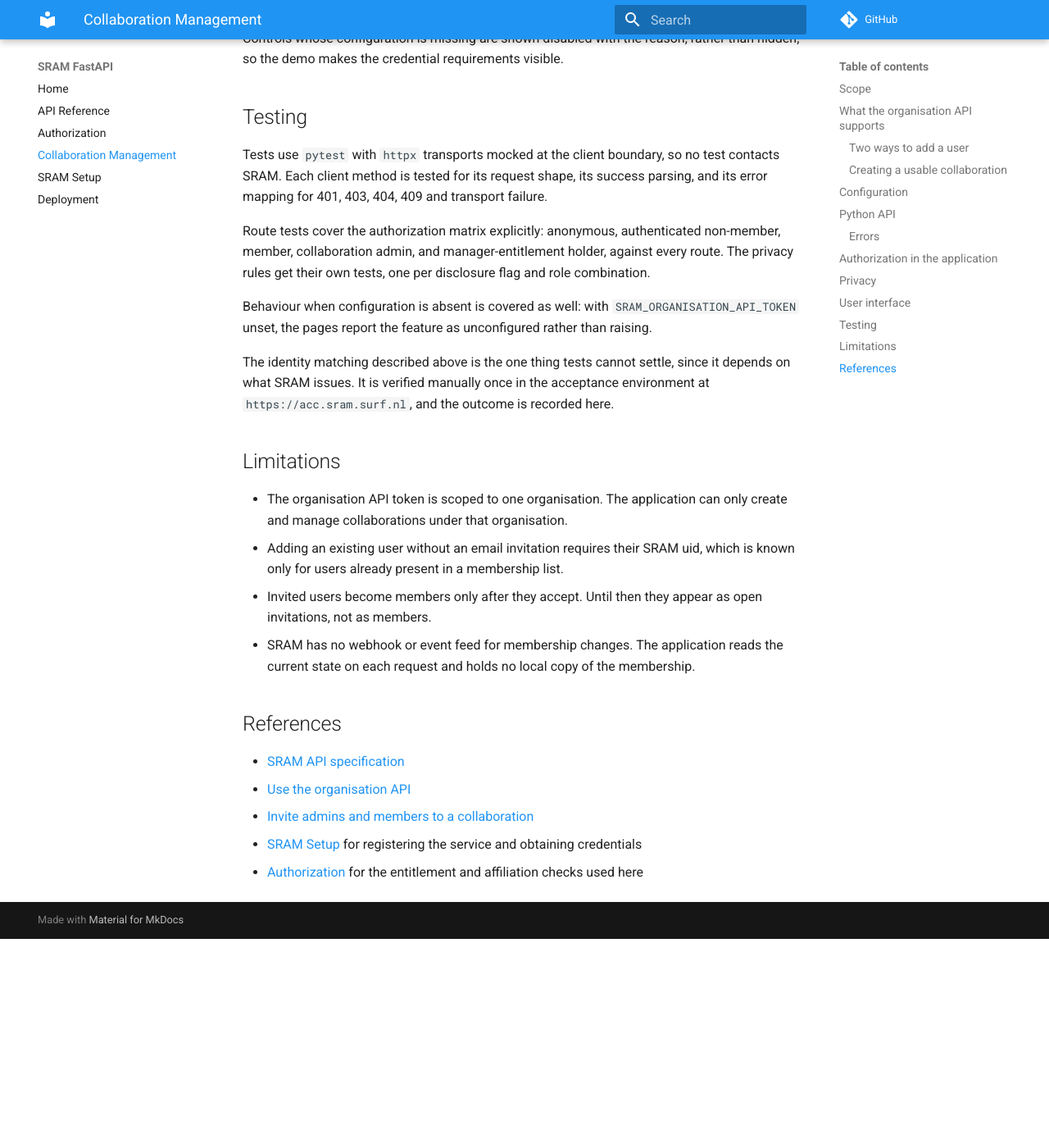
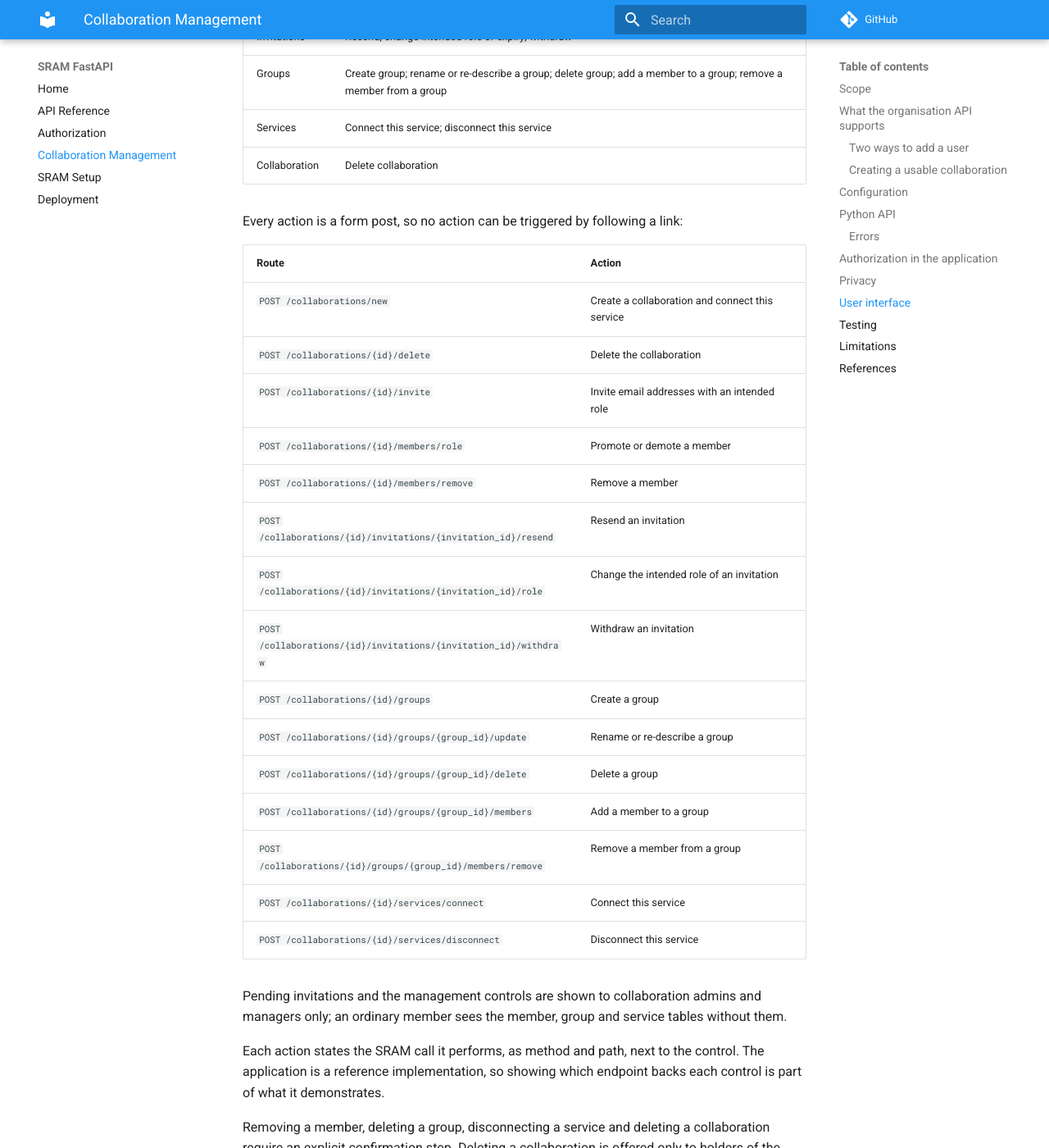
Before and after one commit to sorenwacker/sram-fastapi, an MkDocs documentation site: the page built from docs/collaboration-management.md, in a window 1280 px wide and 1400 px high, scrolled down 7120 px. Shown: the whole window at 82% size. Built offline with MkDocs 1.6.1 and Material for MkDocs 9.7.7, drawn with Linux system fonts in a browser that asks for light colours; comment, search, counter and statistics services are not loaded; before the commit the page ends 8265 px from its top, so only the background shows below that; some of the changed text lies outside the part shown.

Commit message:
Document collaboration management and its configuration

```diff
--- a/docs/collaboration-management.md
+++ b/docs/collaboration-management.md
@@ -97,17 +94,25 @@
 | `list_members(identifier)` | `GET /api/collaborations/v1/{id}`, returning its memberships |
 | `set_member_role(identifier, uid, role)` | `PUT /api/collaborations/v1/{id}/members` |
 | `remove_member(identifier, uid)` | `DELETE /api/collaborations/v1/{id}/members/{uid}` |
+| `disconnect_service(identifier, service_entity_id=None)` | `PUT /api/collaborations_services/v1/disconnect_collaboration_service/{id}` |
 | `invite(identifier, emails, role, ...)` | `PUT /api/invitations/v1/collaboration_invites` |
 | `list_open_invitations(identifier)` | `GET /api/invitations/v1/invitations/{id}` |
 | `resend_invitation(external_identifier)` | `PUT /api/invitations/v1/resend/{external_identifier}` |
+| `update_invitation(external_identifier, role=None, groups=None)` | `PATCH /api/invitations/v1/update/{external_identifier}` |
 | `withdraw_invitation(external_identifier)` | `DELETE /api/invitations/v1/{external_identifier}` |
+| `create_group(identifier, name, short_name, ...)` | `POST /api/groups/v1` |
+| `update_group(group_identifier, ...)` | `PUT /api/groups/v1/{group_identifier}` |
+| `delete_group(group_identifier)` | `DELETE /api/groups/v1/{group_identifier}` |
+| `add_group_member(group_identifier, uid)` | `POST /api/groups/v1/{group_identifier}` |
+| `remove_group_member(group_identifier, uid)` | `DELETE /api/groups/v1/{group_identifier}/members/{uid}` |
 
-Dataclasses `Collaboration`, `Membership`, `Invitation` and `CollaborationCreate` mirror the SRAM schemas and expose only the fields the application uses. `Membership` carries `uid`, `role`, `status`, `expiry_date`, `name` and `email`; the last two come from the nested `user` object.
+Dataclasses `Organisation`, `Collaboration`, `Membership`, `Group`, `Service`, `Invitation` and `CollaborationCreate` mirror the SRAM schemas and expose only the fields the application uses. `Membership` carries `uid`, `role`, `status`, `expiry_date`, `name` and `email`; the last two come from the nested `user` object.
 
 ### Errors
 
 | Condition | Exception | Handling |
 |-----------|-----------|----------|
+| No organisation API token, or no service entity ID where one is required | `SRAMNotConfiguredError` | Raised before any request is sent, so an unconfigured deployment never contacts SRAM |
 | SRAM answers 401 or 403 | `OrganisationTokenError` | The organisation API token is invalid, expired, or lacks rights on the target. Logged as an administrator action item, shown to the user as a configuration problem, mirroring `IntrospectionTokenError` |
 | SRAM answers 404 | `CollaborationNotFoundError` | The collaboration or invitation does not exist, or is outside this organisation |
 | SRAM answers 409 | `CollaborationConflictError` | For example a duplicate group membership or short name |
@@ -152,6 +157,28 @@
 | Services | Connect this service; disconnect this service |
 | Collaboration | Delete collaboration |
 
+Every action is a form post, so no action can be triggered by following a link:
+
+| Route | Action |
+|-------|--------|
+| `POST /collaborations/new` | Create a collaboration and connect this service |
+| `POST /collaborations/{id}/delete` | Delete the collaboration |
+| `POST /collaborations/{id}/invite` | Invite email addresses with an intended role |
+| `POST /collaborations/{id}/members/role` | Promote or demote a member |
+| `POST /collaborations/{id}/members/remove` | Remove a member |
+| `POST /collaborations/{id}/invitations/{invitation_id}/resend` | Resend an invitation |
+| `POST /collaborations/{id}/invitations/{invitation_id}/role` | Change the intended role of an invitation |
+| `POST /collaborations/{id}/invitations/{invitation_id}/withdraw` | Withdraw an invitation |
+| `POST /collaborations/{id}/groups` | Create a group |
+| `POST /collaborations/{id}/groups/{group_id}/update` | Rename or re-describe a group |
+| `POST /collaborations/{id}/groups/{group_id}/delete` | Delete a group |
+| `POST /collaborations/{id}/groups/{group_id}/members` | Add a member to a group |
+| `POST /collaborations/{id}/groups/{group_id}/members/remove` | Remove a member from a group |
+| `POST /collaborations/{id}/services/connect` | Connect this service |
+| `POST /collaborations/{id}/services/disconnect` | Disconnect this service |
+
+Pending invitations and the management controls are shown to collaboration admins and managers only; an ordinary member sees the member, group and service tables without them.
+
 Each action states the SRAM call it performs, as method and path, next to the control. The application is a reference implementation, so showing which endpoint backs each control is part of what it demonstrates.
 
 Removing a member, deleting a group, disconnecting a service and deleting a collaboration require an explicit confirmation step. Deleting a collaboration is offered only to holders of the manager entitlement.
@@ -164,7 +191,7 @@
 
 Route tests cover the authorization matrix explicitly: anonymous, authenticated non-member, member, collaboration admin, and manager-entitlement holder, against every route. The privacy rules get their own tests, one per disclosure flag and role combination.
 
-Behaviour when configuration is absent is covered as well: with `SRAM_ORGANISATION_API_TOKEN` unset, the pages report the feature as unconfigured rather than raising.
+Behaviour when configuration is absent is covered as well: with `SRAM_ORGANISATION_API_TOKEN` unset, the pages report the feature as unconfigured rather than raising, and with `SRAM_SERVICE_ENTITY_ID` unset, provisioning is refused rather than leaving an unreachable collaboration behind.
 
 The identity matching described above is the one thing tests cannot settle, since it depends on what SRAM issues. It is verified manually once in the acceptance environment at `https://acc.sram.surf.nl`, and the outcome is recorded here.
 
```
Also changed, not shown: other parts of docs/collaboration-management.md (+0 -3 lines), README.md (+4 -0 lines), docs/index.md (+1 -0 lines), 2 other files.
